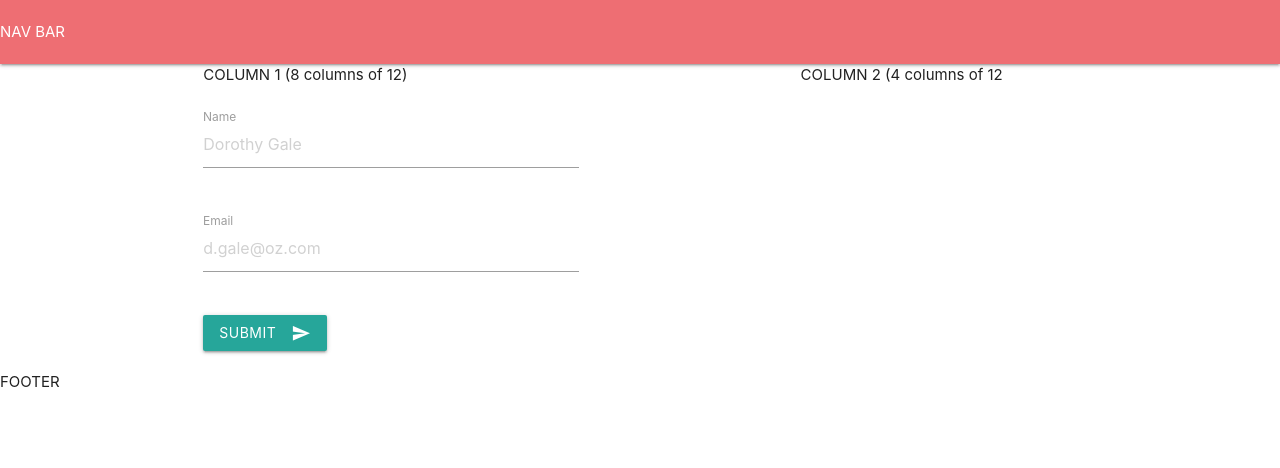
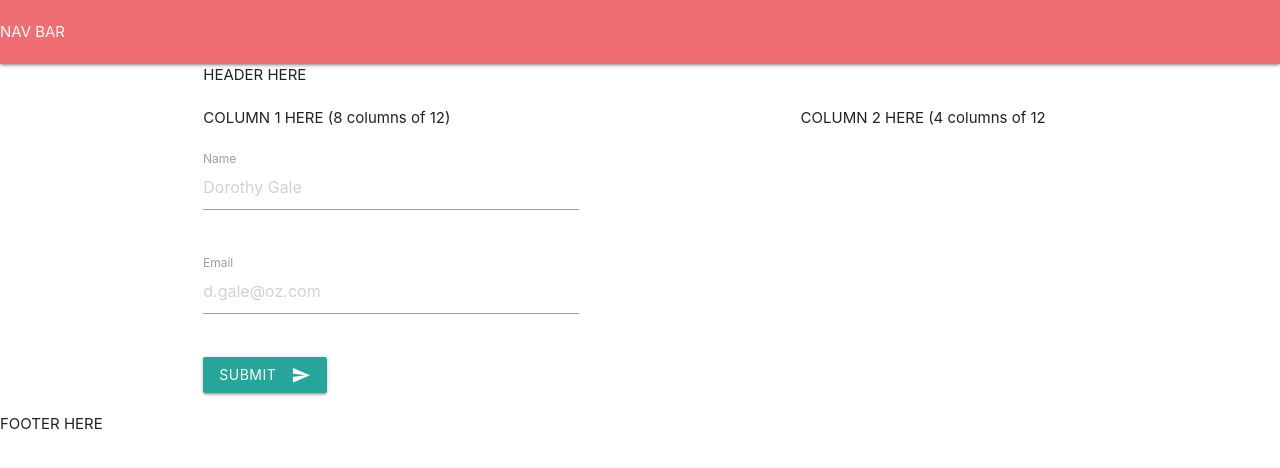
Before and after one commit to iAm-Barbie/Project1, a plain HTML site: page contactUs.html in a window 1280 px wide. Drawn offline with nearby package versions, Linux system fonts and the light colour scheme; files whose address does not match are found by name.

```diff
--- a/contactUs.html
+++ b/contactUs.html
@@ -15,9 +15,14 @@
     <nav>NAV BAR</nav>
     <main>
       <div class="container">
+        <header>
+          <div class="row">
+            <div class="col s12">HEADER HERE</div>
+          </div>
+        </header>
         <div class="row">
-          <div class="col s8">COLUMN 1 (8 columns of 12)</div>
-          <div class="col s4">COLUMN 2 (4 columns of 12</div>
+          <div class="col s8">COLUMN 1 HERE (8 columns of 12)</div>
+          <div class="col s4">COLUMN 2 HERE (4 columns of 12</div>
 
         </div>
         <div class="row">
@@ -51,7 +56,7 @@
 
       </div>
     </main>
-    <footer>FOOTER</footer>
+    <footer>FOOTER HERE</footer>
     <script
       src="https://cdnjs.cloudflare.com/ajax/libs/materialize/1.0.0/js/materialize.min.js"></script>
     <script src="logic.js"></script>
```
